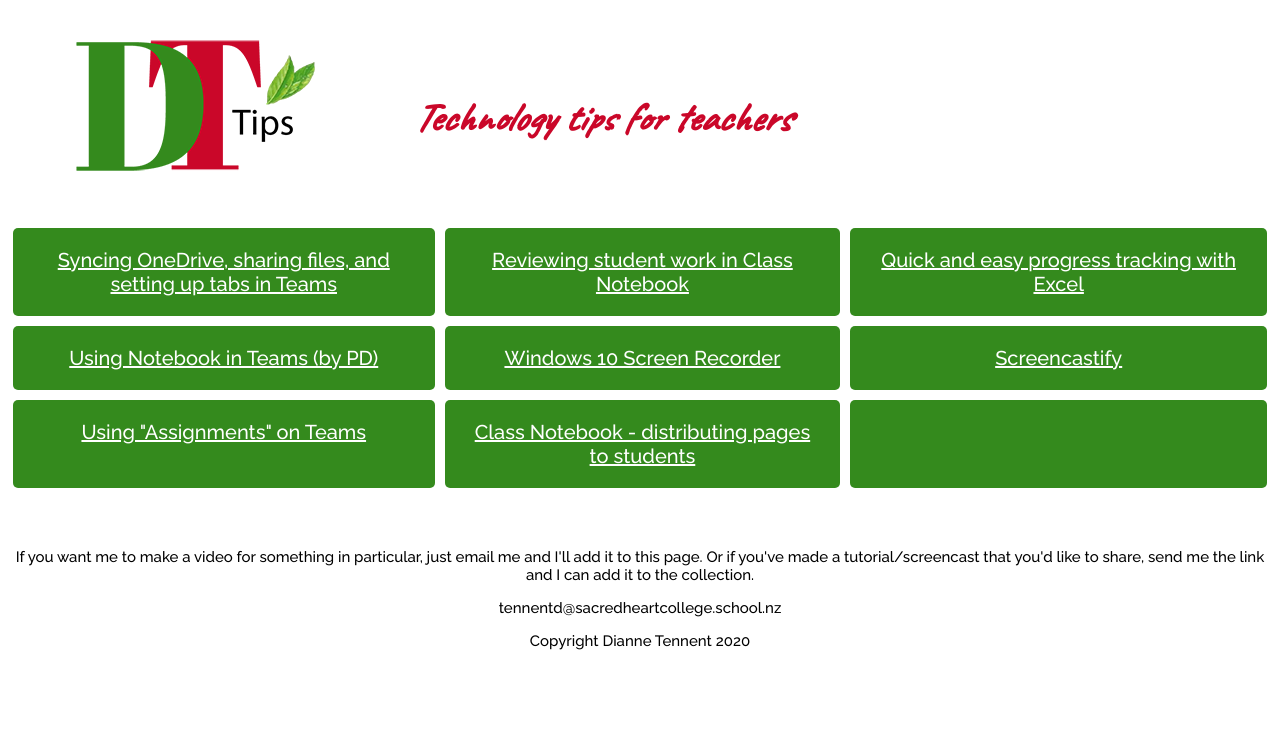
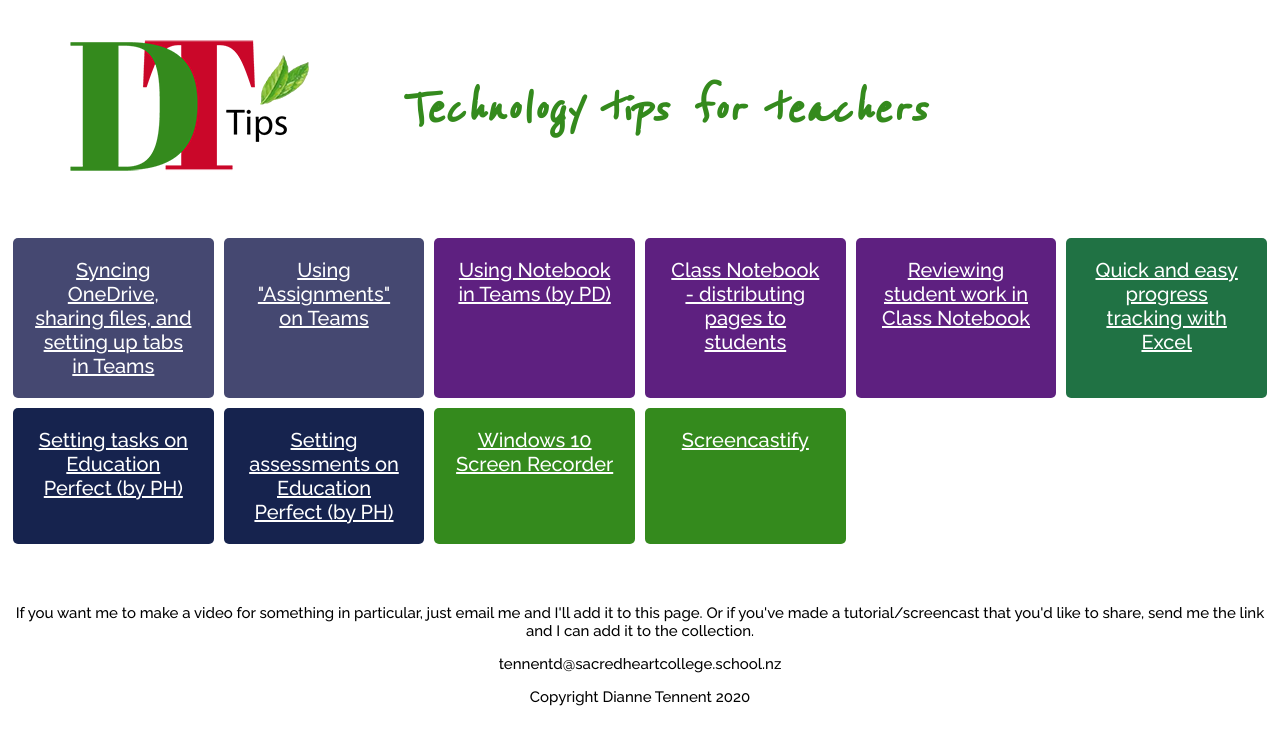
Before and after one commit to tennentd/dt-tips, a plain HTML site: page index.html in a window 1280 px wide. Drawn offline with Linux system fonts and the light colour scheme.

Commit message:
Add files via upload

```diff
--- a/index.html
+++ b/index.html
@@ -8,7 +8,7 @@
 
     <link href="style.css" rel=stylesheet>
 <link href="https://fonts.googleapis.com/css2?family=Raleway:wght@500&display=swap" rel="stylesheet">
-    <link href="https://fonts.googleapis.com/css?family=Caveat&display=swap" rel="stylesheet">
+<link href="https://fonts.googleapis.com/css2?family=Reenie+Beanie&display=swap" rel="stylesheet">
 </head>
 
 <body>
@@ -19,20 +19,34 @@
 
 
     <div class="main">
-        <div class="grid-item"><a target="_blank" href="https://drive.google.com/file/d/1z7bWnma-8TymNhucdVxzl7GEYzVo3mBS/view">Syncing OneDrive, sharing files, and setting up tabs in Teams</a></div>
-        <div class="grid-item"><a target="_blank" href="https://drive.google.com/file/d/1m9VfdD07NojuaIl3Ge4NxEFWZCtyg20M/view">Reviewing student work in Class Notebook</a></div>
-  <div class="grid-item"><a target="_blank" href="https://drive.google.com/file/d/1jn84lQIV7pTnRDWoLjKSQUs8v_iIvPVq/view">Quick and easy progress tracking with Excel</a></div>
-  <div class="grid-item"><a target="_blank" href="https://sacredhc.sharepoint.com/:v:/s/SacredHeartPLD2020/Ed2pZUmfkcNFqWOORGPyIa8BPNL8BXStEugcQnchNcBuVQ?e=Werije">Using Notebook in Teams (by PD)</a></div>
-  <div class="grid-item"><a target="_blank" href="https://www.youtube.com/watch?v=TOxzIeIUKjY">Windows 10 Screen Recorder</a></div>
-  <div class="grid-item"><a target="_blank" href="https://drive.google.com/file/d/1pi0pFAVYTBGzE78NBPXuMKatln46HMCW/view">Screencastify</a></div>
-  <div class="grid-item"><a target="_blank" href="https://drive.google.com/file/d/1kokl9BKh1MeoqnbGO8CJZO8IJV0Xev2n/view">Using "Assignments" on Teams</a></div>
-  <div class="grid-item"><a target="_blank" href="https://drive.google.com/file/d/1lZC5NXzrsuilnAWjvt91pXu9_yvTbiGl/view">Class Notebook - distributing pages to students</a></div>
-  <div class="grid-item"><a target="_blank" href="#"></a></div>
-</div>
+
+        <div class="grid-item teams"><a target="_blank" href="https://drive.google.com/file/d/1z7bWnma-8TymNhucdVxzl7GEYzVo3mBS/view">Syncing OneDrive, sharing files, and setting up tabs in Teams</a></div>
+
+          <div class="grid-item teams"><a target="_blank" href="https://drive.google.com/file/d/1kokl9BKh1MeoqnbGO8CJZO8IJV0Xev2n/view">Using "Assignments" on Teams</a></div>
+
+          <div class="grid-item notebook"><a target="_blank" href="https://sacredhc.sharepoint.com/:v:/s/SacredHeartPLD2020/Ed2pZUmfkcNFqWOORGPyIa8BPNL8BXStEugcQnchNcBuVQ?e=Werije">Using Notebook in Teams (by PD)</a></div>
+
+          <div class="grid-item notebook"><a target="_blank" href="https://drive.google.com/file/d/1lZC5NXzrsuilnAWjvt91pXu9_yvTbiGl/view">Class Notebook - distributing pages to students</a></div>
+
+        <div class="grid-item notebook"><a target="_blank" href="https://drive.google.com/file/d/1m9VfdD07NojuaIl3Ge4NxEFWZCtyg20M/view">Reviewing student work in Class Notebook</a></div>
+
+  <div class="grid-item excel"><a target="_blank" href="https://drive.google.com/file/d/1jn84lQIV7pTnRDWoLjKSQUs8v_iIvPVq/view">Quick and easy progress tracking with Excel</a></div>
 
 
+  <div class="grid-item ep"><a target="_blank" href="https://drive.google.com/file/d/1hgM2003LMj4OA7R5d-iERhbY7QbM8dfB/view">Setting tasks on Education Perfect (by PH)</a></div>
+
+    <div class="grid-item ep"><a target="_blank" href="https://drive.google.com/file/d/1BmSHkcd161EvkIjDidL6bD0nQzWz1-pj/view">Setting assessments on Education Perfect (by PH)</a></div>
+
+
+  <div class="grid-item"><a target="_blank" href="https://www.youtube.com/watch?v=TOxzIeIUKjY">Windows 10 Screen Recorder</a></div>
+
+  <div class="grid-item"><a target="_blank" href="https://drive.google.com/file/d/1pi0pFAVYTBGzE78NBPXuMKatln46HMCW/view">Screencastify</a></div>
+
+    </div> <!-- main div -->
+
     <div class="footer"><p>If you want me to make a video for something in particular, just email me and I'll add it to this page. Or if you've made a tutorial/screencast that you'd like to share, send me the link and I can add it to the collection.</p><p>tennentd@sacredheartcollege.school.nz</p><p>Copyright Dianne Tennent 2020</p></div>
-</div>
+
+</div> <!-- container div-->
 
 </body>
 
--- a/style.css
+++ b/style.css
@@ -9,17 +9,16 @@ body {
 }
 
 h3 {
-    font-size: 40px;
-    padding-top: 25px;
+    font-size: 55px;
     padding-left: 30px;
-    font-family: 'Caveat', cursive;
-    color: #CA0729;
+    font-family: 'Reenie Beanie', cursive;
+    color:  rgba(52, 138, 29);
     text-align: left;
 }
 .main {
     grid-area: main;
     display: grid;
-    grid-template-columns: auto auto auto;
+    grid-template-columns: repeat(auto-fill, minmax(200px, 1fr));
     padding: 10px;
 }
 
@@ -39,11 +38,11 @@ h3 {
 }
 
 .grid-item {
-  background-color: rgba(52, 138, 29);
-  padding: 20px;
+    background-color: rgba(52, 138, 29);
+    padding: 20px;
     margin: 5px;
     border-radius: 5px;
-  text-align: center;
+    text-align: center;
 }
 
 .grid-container > div {
@@ -58,3 +57,19 @@ a {
 a:hover {
     color: #CA0729;
 }
+
+.teams {
+    background-color: #454871;
+}
+
+.notebook {
+    background-color: #5E2080;
+}
+
+.excel {
+    background-color: #207244;
+}
+
+.ep {
+    background-color: #16234E;
+}
```
